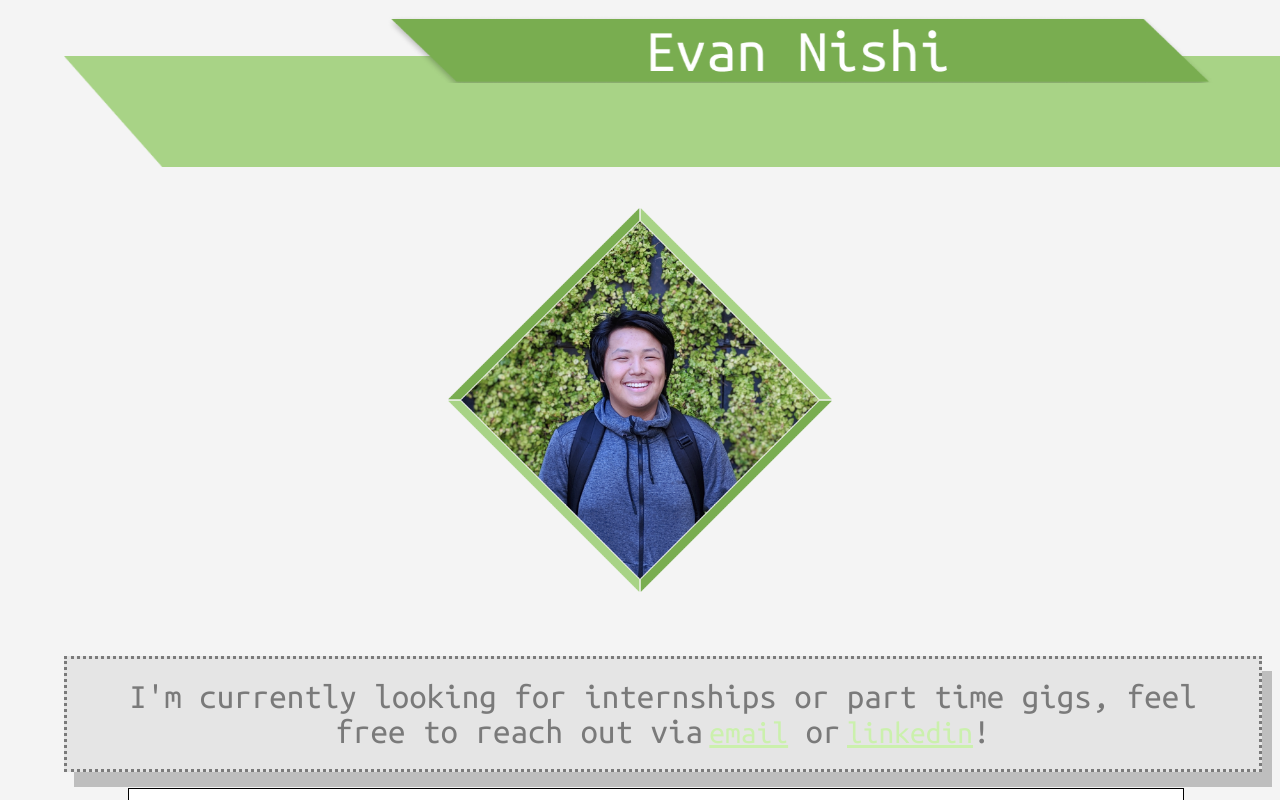
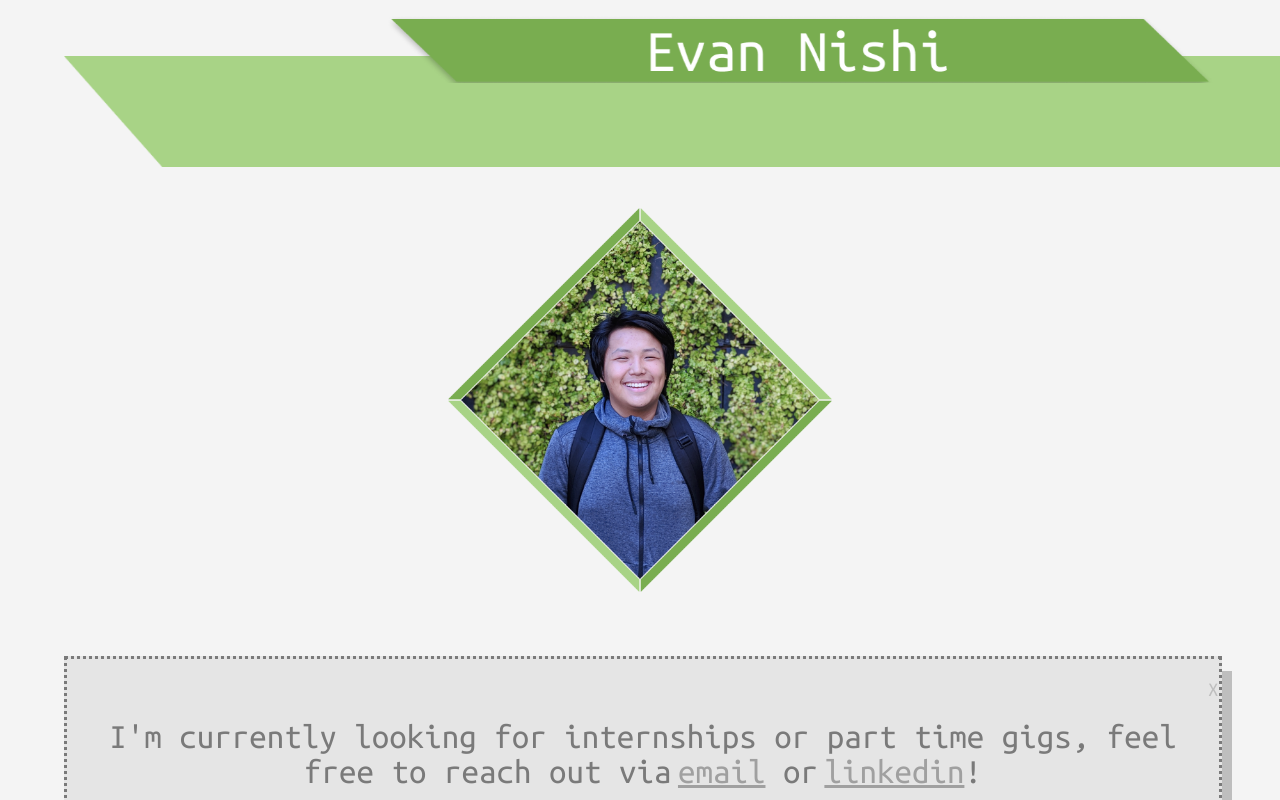
Before and after one commit to Evan-Nishi/personal-site-v2, a Next.js app: page / in a window 1280 px wide. Shown: the top 800 px of the page. Built offline with nearby package versions, Linux system fonts and the light colour scheme.

Commit message:
fixed clear cards on mobile

```diff
--- a/src/pages/index.tsx
+++ b/src/pages/index.tsx
@@ -6,6 +6,14 @@ import ClearCard from '../components/ClearCard'
 import Button from '../components/Button'
 
 export default class Index extends React.Component {
+    constructor(props){
+        super(props)
+        this.remove = this.remove.bind(this)
+    }
+
+    remove(element){
+        document.getElementById(element).style.display = "none"
+    }
     render(){
         return(
             <Layout Title="Evan Nishi">
@@ -21,11 +29,14 @@ export default class Index extends React.Component {
                 <div>
                     <img src="/pfp3.png" id="pfp" className="animated fadeInDown delay-1s"/>
                 </div>
-                <ClearCard>
-                    I'm currently looking for internships or part time gigs, feel free to reach out via
-                    <a id="sc" href="mailto:evan@evannishi.com" className="inlinelink">email</a> or
-                    <a id="sc" href="https://www.linkedin.com/in/evan-nishi-804a85183/" className="inlinelink">linkedin</a>!
+                <div id="job">
+                    <ClearCard>
+                        <p className="cancel" onClick={() => this.remove("job")}>X</p>
+                        I'm currently looking for internships or part time gigs, feel free to reach out via
+                        <a href="mailto:evan@evannishi.com" className="link">email</a> or
+                        <a href="https://www.linkedin.com/in/evan-nishi-804a85183/" className="link">linkedin</a>!
                     </ClearCard>
+                </div>
                 <br/>
                 <Card>
                     <h3>Overview</h3>
--- a/src/styles.css
+++ b/src/styles.css
@@ -102,6 +102,8 @@ a{
 }
 
 .button{
+    cursor: pointer;
+    background-color: white;
     z-index: -2;
     font-size: 2.5vw;
     padding: .5vw;
@@ -111,9 +113,16 @@ a{
     box-shadow: 5px 10px #666666;
 }
 
-.button:hover{
+.button{
     transition: all 0.8s ease-in-out;
     box-shadow: 2.5px 5px #888888;
+}
+
+.cancel{
+    font-size: 20px;
+    margin-left: 93%;
+    max-width: px;
+    cursor: pointer;
 }
 
 .homeButton{
@@ -165,9 +174,9 @@ a{
     margin-right: 5%;
     opacity: 0.5;
     width: 90%;
+    padding-bottom: 2.5%;
     height: 100%;
     border: 3px dotted;
-    padding: 20px;
     box-shadow: 10px 15px #888888;
     transition: all 0.5s ease-in-out;
 }
@@ -185,6 +194,11 @@ a{
 .inlinelink:hover{
     transition: all 0.8s ease-in-out;
     color: #888888;
+}
+
+.link{
+    background-color: transparent;
+    margin-left: .5vw;
 }
 
 .social{
@@ -307,7 +321,7 @@ a{
     font-size: 90%;
 }
 
-@media screen and (max-width: 800px){
+@media screen and (max-width: 850px){
     .inlinelink{
         font-size: 15px;
         padding: 0;
@@ -321,7 +335,7 @@ a{
         width: 30vw;
     }
 
-    .card, .clearcard{
+    .card{
         width: 85vw;
         margin-right: 2.5vw;
         margin-left: 2.5vw;
@@ -347,8 +361,12 @@ a{
     h3{font-size: 20px;}
     h2{font-size: 15px;}
     li{font-size: 15px;}
+    #header{display: none;}
     #SmolBar {margin-top: 4.5%;}
     #TopBar {margin-top: 6%;}
-    #header{display: none;}
     #jsts, #python, #cpp, #java, #ruby, #htmlcss, .skillbar{height: 10px;}
 }
+
+@media screen and (max-width: 1200px){
+    .clearcard{display: none;}
+}
```
Also changed, not shown: tsconfig.json (indentation only), 1 other file (tests, documents, lock files or other folders).
